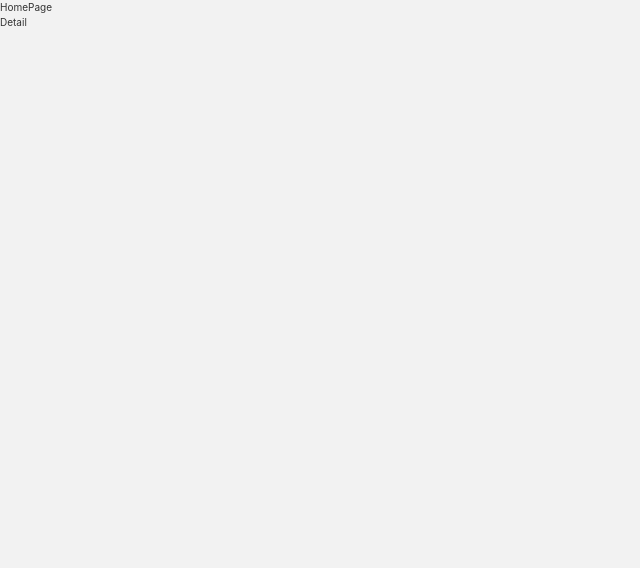
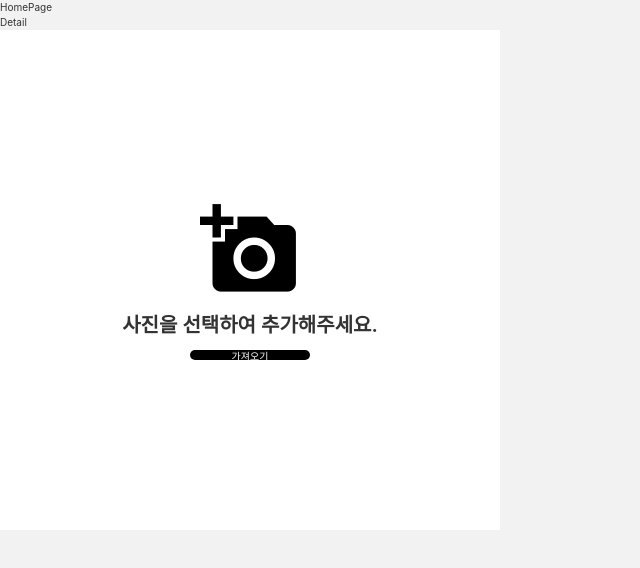
Before and after one commit to prgrms-fe-devcourse/FEDC5_STYLED_sehee, a React (Vite) app: page / in a window 1280 px wide. Shown: the top 568 px of the page, without its empty margins (0-640 px from the left). Built offline with nearby package versions, Linux system fonts and the light colour scheme; a web font is replaced by a local one.

Commit message:
Test: 이미지 업로드 임시 파일 저장

```diff
--- a/src/Components/Common/ImageUpload/index.tsx
+++ b/src/Components/Common/ImageUpload/index.tsx
@@ -10,6 +10,8 @@ import {
   IconStyle,
 } from './style';
 import { ImageFileType, ImageUploadProps } from './type';
+import Button from '@/Components/Base/Button';
+import Input from '@/Components/Base/Input';
 
 const ImageUpload = ({ width, height, fontSize }: ImageUploadProps) => {
   const uploadInput = useRef<HTMLInputElement>(null);
@@ -21,7 +23,6 @@ const ImageUpload = ({ width, height, fontSize }: ImageUploadProps) => {
    */
   const handleClickUpload = (e: MouseEvent) => {
     e.preventDefault();
-
     uploadInput.current?.click();
   };
 
@@ -72,9 +73,8 @@ const ImageUpload = ({ width, height, fontSize }: ImageUploadProps) => {
           style={{ fontSize: fontSize && fontSize * 50, ...IconStyle }}
         />
         <StyledText>사진을 선택하여 추가해주세요.</StyledText>
-        {/* 버튼 컴포넌트 handleClick에 e.preventDefault 필요 */}
-        {/* <Button onClickButton={handleClickUpload}>가져오기</Button> */}
-        <StyledButton onClick={handleClickUpload}>가져오기</StyledButton>
+        <Button onClick={handleClickUpload}>가져오기</Button>
+        {/* <StyledButton onClick={handleClickUpload}>가져오기</StyledButton> */}
         <StyledInput
           type="file"
           accept="image/*"
--- a/src/Pages/HomePage/index.tsx
+++ b/src/Pages/HomePage/index.tsx
@@ -1,10 +1,16 @@
 import { Link } from 'react-router-dom';
+import ImageUpload from '@/Components/Common/ImageUpload';
 
 const HomePage = () => {
   return (
     <>
       <div>HomePage</div>
       <Link to="/detail">Detail</Link>
+      <ImageUpload
+        width="50rem"
+        height="50rem"
+        fontSize={2}
+      />
     </>
   );
 };
```
